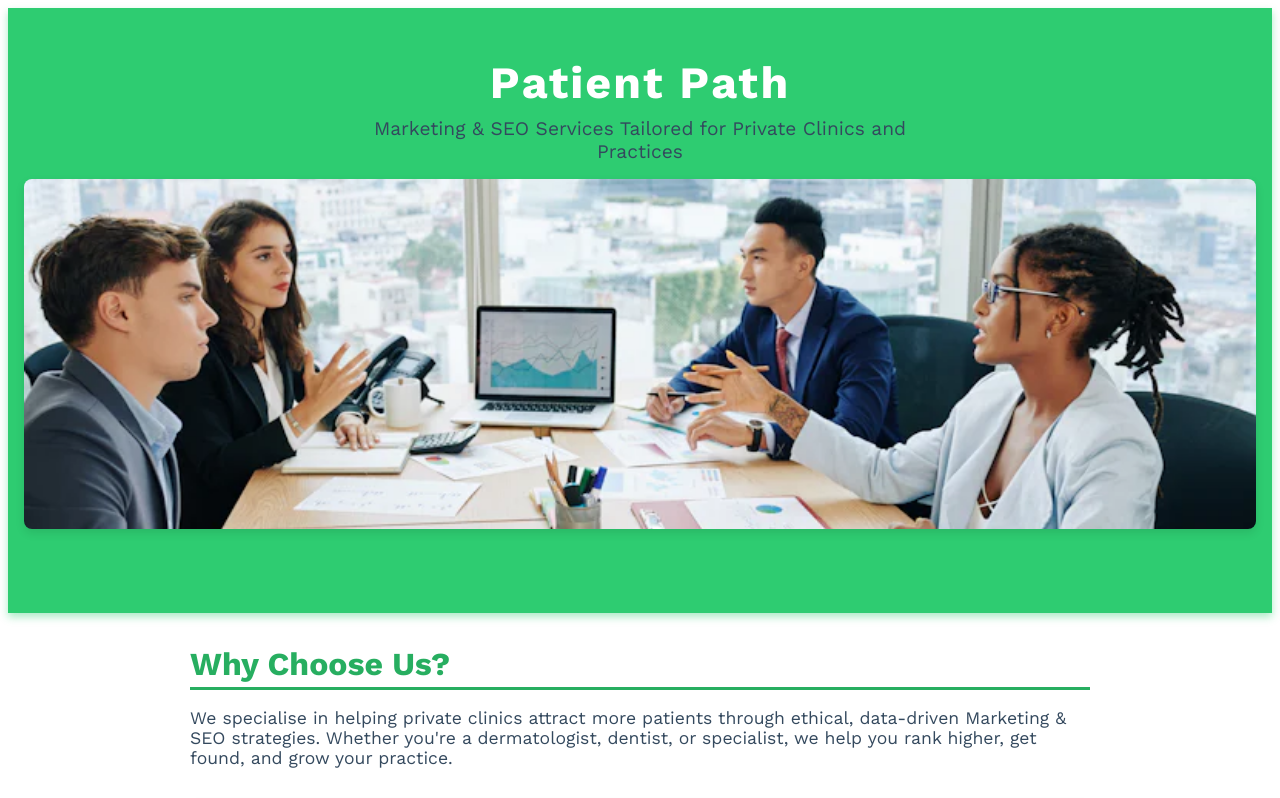
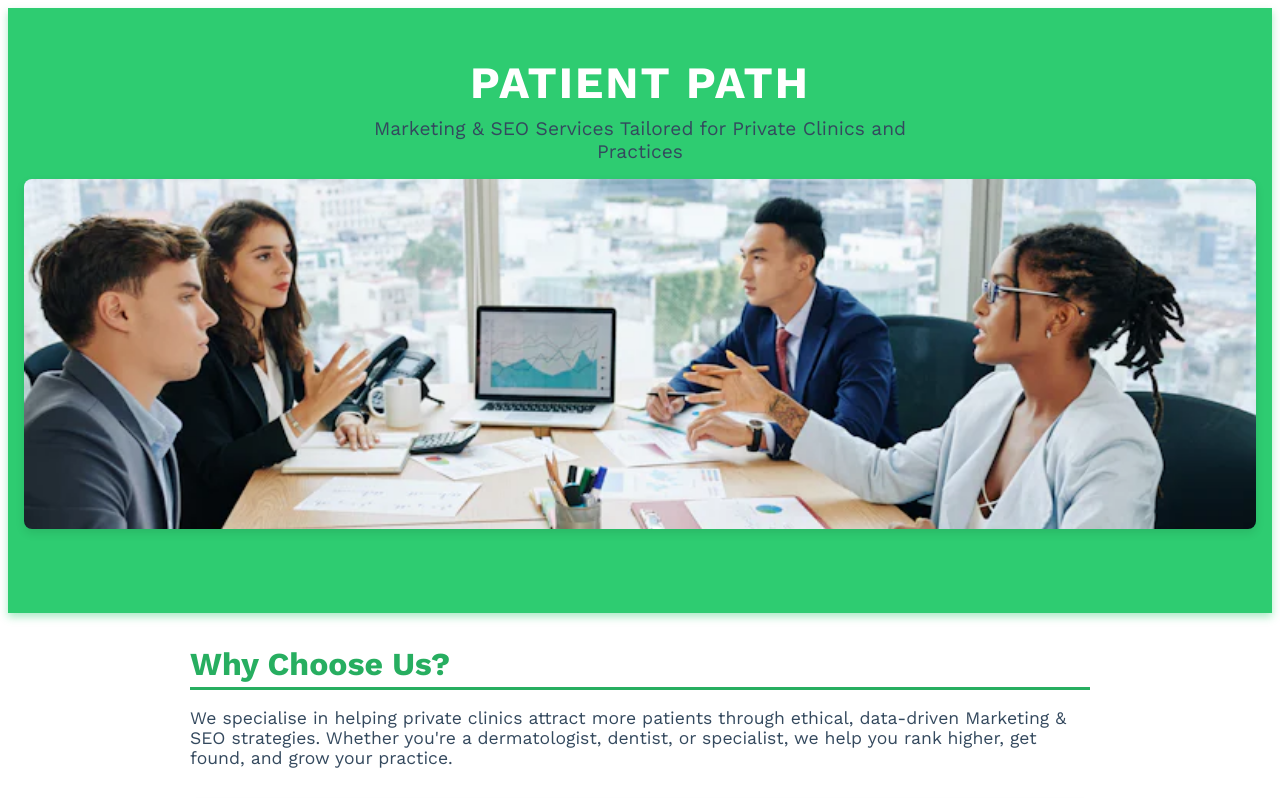
Before and after one commit to ConnorG76/PatiantPathSEO, a plain HTML site: page index.html in a window 1280 px wide. Shown: the top 798 px of the page. Drawn offline with nearby package versions, Linux system fonts and the light colour scheme.

Commit message:
Update index.html

```diff
--- a/index.html
+++ b/index.html
@@ -39,11 +39,13 @@
       box-shadow: 0 4px 8px rgb(46 204 113 / 0.4);
     }
     header h1 {
-      margin: 0 0 0.5rem;
-      font-weight: 700;
-      font-size: 2.8rem;
-      letter-spacing: 2px;
-    }
+  margin: 0 0 0.5rem;
+  font-weight: 700;
+  font-size: 2.8rem;
+  letter-spacing: 2px;
+  text-transform: uppercase; /* Makes it ALL CAPS */
+}
+
     header p {
       font-weight: 400;
       font-size: 1.2rem;
```
